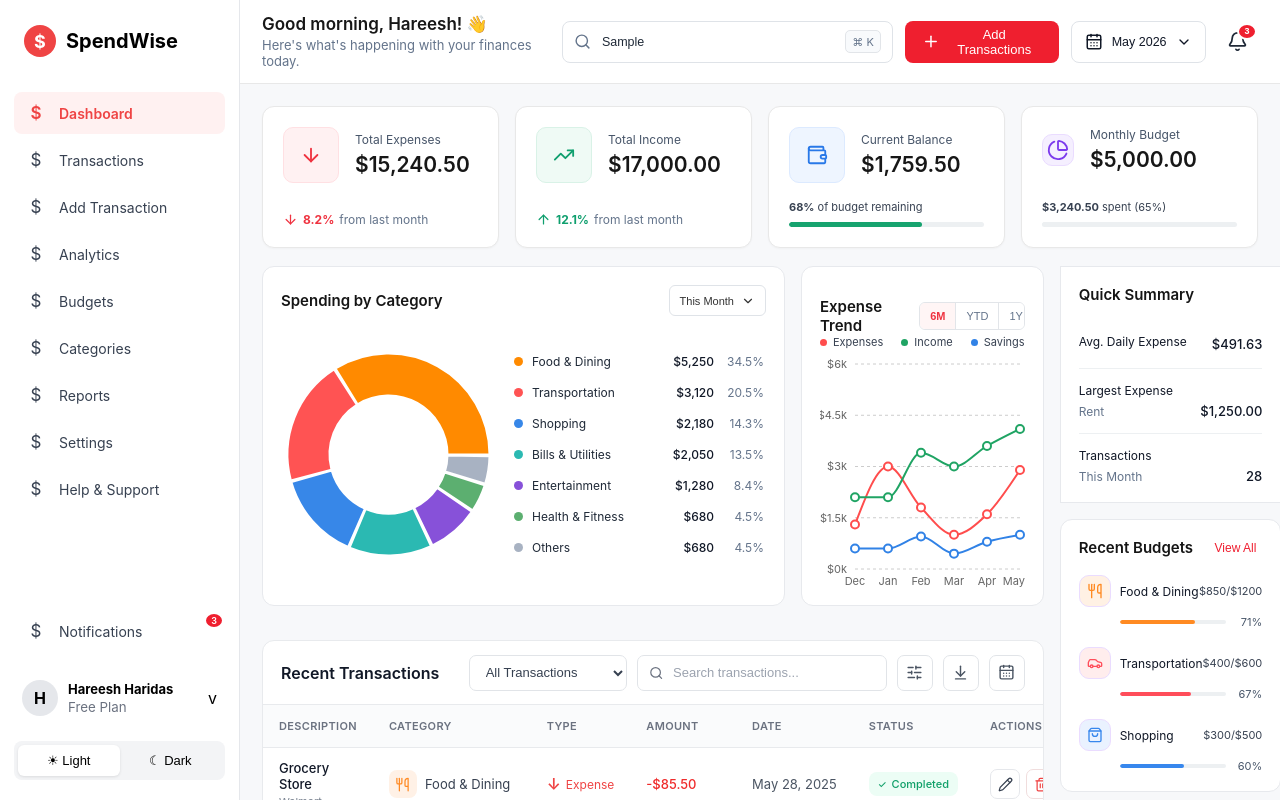
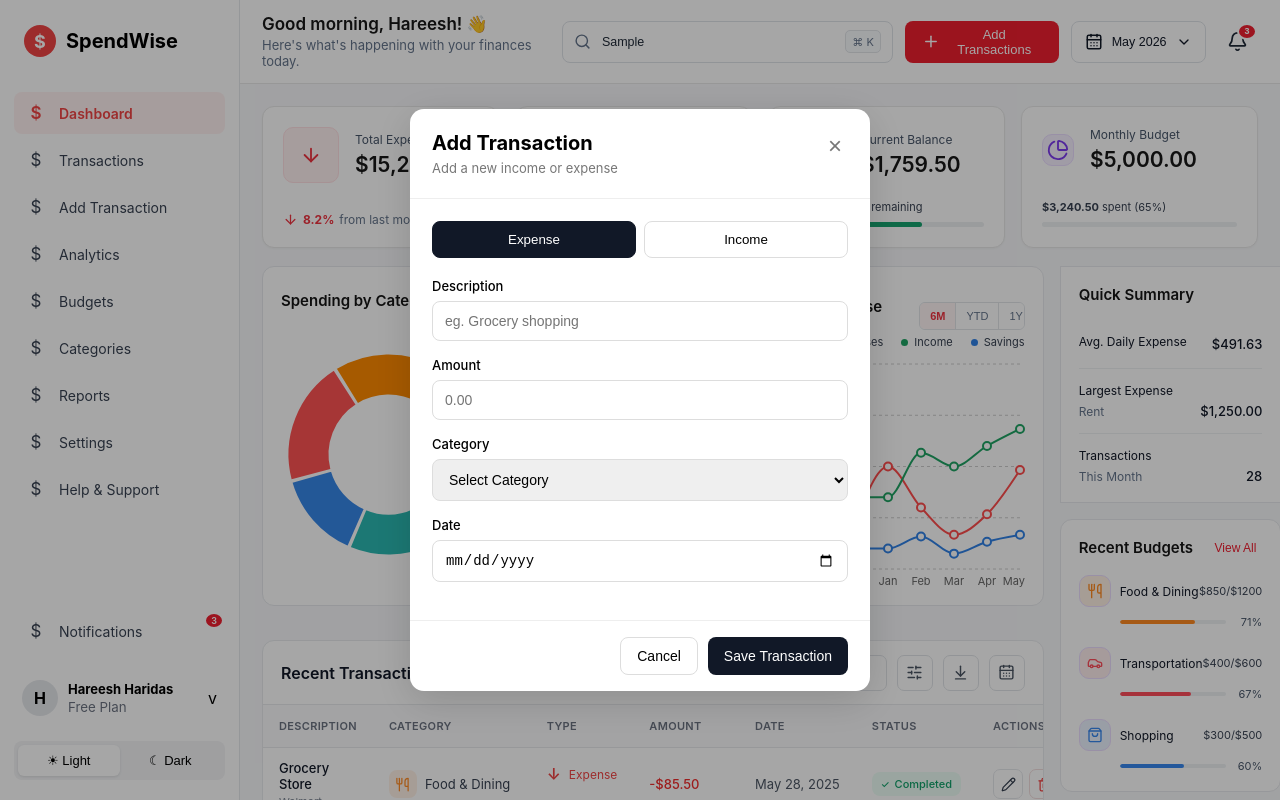
Before and after one commit to Hareesh-Haridas/SpendWise, a React (Vite) app: page / in a window 1280 px wide. Both pictures are taken after typing "Sample" into the empty fields and a click on the button "Add Transactions". Shown: the top 800 px of the page. Built offline with nearby package versions, Linux system fonts and the light colour scheme.

Commit message:
feat:add transaction functionality

```diff
--- a/src/App.jsx
+++ b/src/App.jsx
@@ -1,4 +1,4 @@
-import React from 'react'
+import React, { useState } from 'react'
 import Sidebar from './components/Sidebar/Sidebar'
 import Header from './components/Header/Header'
 import SummaryCards from './components/SummaryCards/SummaryCards'
@@ -8,13 +8,58 @@ import QuickSummary from './components/QuickSummary/QuickSummary'
 import RecentBudgets from './components/RecentBudgets/RecentBudgets'
 import TopCategories from './components/TopCategories/TopCategories'
 import RecentTransactions from './components/RecentTransactions/RecentTransactions'
+import AddTransaction from './components/AddTransaction/AddTransaction'
+import {
+  Utensils,
+  Car,
+  ShoppingBag,
+  Receipt,
+  Gamepad2
+} from 'lucide-react'
+function App() {
 
-function App() {
+  const [showAddTransaction, setShowAddTransaction] = useState(false);
+  const [transactions, setTransactions] = useState([]);
+
+  const handleAddTransaction = (transaction) => {
+    const categoryIcons = {
+      'Food & Dining': Utensils,
+      'Transportation': Car,
+      'Shopping': ShoppingBag,
+      'Bills & Utilities': Receipt,
+      'Entertainment': Gamepad2
+    }
+    const newTransaction = {
+      id: Date.now(),
+      description: transaction.description,
+      subtitle: transaction.category,
+      category: transaction.category,
+      type: transaction.type === 'income' ? 'Income' : 'Expense',
+      amount: Number(transaction.amount),
+      date: new Date(transaction.date).toLocaleDateString('en-US', {
+        month: 'short',
+        day: 'numeric',
+        year: 'numeric'
+      }),
+      status: 'Completed',
+      icon: categoryIcons[transaction.category] || null
+    }
+    setTransactions(prevTransactions => [
+      ...prevTransactions,
+      newTransaction
+    ])
+    setShowAddTransaction(false);
+  }
+
   return (
     <div className='app'>
       <Sidebar />
       <main className='main-content'>
-        <Header />
+        <Header onAddTransaction={() => setShowAddTransaction(true)} />
+        {showAddTransaction && (
+          <AddTransaction onclose={() => setShowAddTransaction(false)}
+            onSave={handleAddTransaction} />
+        )}
         <div className='page-content'>
           <SummaryCards />
           <div className='dashboard-grid'>
@@ -25,7 +70,7 @@ function App() {
               <RecentBudgets />
               <TopCategories />
             </div>
-            <RecentTransactions />
+            <RecentTransactions transactions={transactions} />
           </div>
 
         </div>
--- /dev/null
+++ b/src/components/AddTransaction/AddTransaction.css
@@ -0,0 +1,127 @@
+.modal-overlay {
+    position: fixed;
+    inset: 0;
+    background: rgba(0, 0, 0, 0.35);
+    display: flex;
+    align-items: center;
+    justify-content: center;
+    z-index: 1000;
+}
+
+.add-transaction-modal {
+    width: 460px;
+    background: white;
+    border-radius: 14px;
+    box-shadow: 0 10px 40px rgba(0, 0, 0, 0.15);
+}
+
+.modal-header {
+    display: flex;
+    justify-content: space-between;
+    align-items: flex-start;
+    padding: 22px;
+    border-bottom: 1px solid #eee;
+}
+
+.modal-header h2 {
+    margin: 0;
+    font-size: 20px;
+}
+
+.modal-header p {
+    margin: 5px 0 0;
+    color: #777;
+    font-size: 13px;
+}
+
+.close-btn {
+    border: none;
+    background: none;
+    font-size: 24px;
+    cursor: pointer;
+    color: #777;
+}
+
+.modal-body {
+    padding: 22px;
+}
+
+.transaction-type {
+    display: flex;
+    gap: 8px;
+    margin-bottom: 20px;
+}
+
+.type-btn {
+    flex: 1;
+    padding: 10px;
+    border: 1px solid #ddd;
+    background: white;
+    border-radius: 8px;
+    cursor: pointer;
+}
+
+.type-btn.active {
+    background: #111827;
+    color: white;
+    border-color: #111827;
+}
+
+.form-group {
+    display: flex;
+    flex-direction: column;
+    gap: 7px;
+    margin-bottom: 16px;
+}
+
+.form-group label {
+    font-size: 13px;
+    font-weight: 500;
+}
+
+.form-group input,
+.form-group select {
+    padding: 11px 12px;
+    border: 1px solid #ddd;
+    border-radius: 8px;
+    font-size: 14px;
+    outline: none;
+}
+
+.form-group input:focus,
+.form-group select:focus {
+    border-color: #999;
+}
+
+.modal-footer {
+    display: flex;
+    justify-content: flex-end;
+    gap: 10px;
+    padding: 16px 22px;
+    border-top: 1px solid #eee;
+}
+
+.cancel-btn,
+.save-btn {
+    padding: 10px 16px;
+    border-radius: 8px;
+    cursor: pointer;
+    font-size: 14px;
+}
+
+.cancel-btn {
+    border: 1px solid #ddd;
+    background: white;
+}
+
+.save-btn {
+    border: none;
+    background: #111827;
+    color: white;
+}
+
+.form-error {
+    margin: 4px 0 0;
+    color: #dc2626;
+    font-size: 13px;
+}
--- /dev/null
+++ b/src/components/AddTransaction/AddTransaction.jsx
@@ -0,0 +1,87 @@
+import React, { useState } from 'react'
+import './AddTransaction.css'
+
+function AddTransaction({ onclose, onSave }) {
+
+    const [type, setType] = useState('expense');
+    const [description, setDescription] = useState('');
+    const [amount, setAmount] = useState('');
+    const [category, setCategory] = useState('');
+    const [date, setDate] = useState('');
+    const [error, setError] = useState('');
+
+
+    return (
+        <div className='modal-overlay'>
+            <div className='add-transaction-modal'>
+                <div className='modal-header'>
+                    <div>
+                        <h2>Add Transaction</h2>
+                        <p>Add a new income or expense</p>
+                    </div>
+                    <button className='close-btn' onClick={onclose}>×</button>
+                </div>
+                <div className='modal-body'>
+                    <div className='transaction-type'>
+                        <button className={`type-btn ${type === 'expense' ? 'active' : ''}`} onClick={() => setType('expense')}>Expense</button>
+                        <button className={`type-btn ${type === 'income' ? 'active' : ''}`} onClick={() => setType('income')}>Income</button>
+                    </div>
+                    <div className='form-group'>
+                        <label>Description</label>
+                        <input type="text" placeholder='eg. Grocery shopping' value={description} onChange={(e) => setDescription(e.target.value)} />
+                    </div>
+                    <div className='form-group'>
+                        <label>Amount</label>
+                        <input type="number" placeholder='0.00' value={amount} onChange={(e) => setAmount(e.target.value)} />
+                    </div>
+                    <div className='form-group'>
+                        <label>Category</label>
+                        <select value={category} onChange={(e) => setCategory(e.target.value)}>
+                            <option value="">Select Category</option>
+                            <option>Food & Dining</option>
+                            <option>Transportation</option>
+                            <option>Shopping</option>
+                            <option>Bills & Utilities</option>
+                            <option>Entertainment</option>
+                        </select>
+                    </div>
+                    <div className='form-group'>
+                        <label>Date</label>
+                        <input type="date" value={date} onChange={(e) => setDate(e.target.value)} />
+                    </div>
+                    {error && (
+                        <p className="form-error">
+                            {error}
+                        </p>
+                    )}
+                </div>
+
+                <div className='modal-footer'>
+                    <button className='cancel-btn' onClick={onclose}>Cancel</button>
+                    <button className='save-btn' onClick={() => {
+                        if (!description || !amount || !category || !date) {
+                            setError('Please fill in all the fiels.');
+                            return;
+                        }
+                        const transaction = {
+                            type,
+                            description,
+                            amount,
+                            category,
+                            date
+                        }
+                        onSave(transaction);
+                        setDescription('');
+                        setAmount('');
+                        setCategory('');
+                        setDate('');
+                        setError('');
+                    }}
+                    >Save Transaction</button>
+                </div>
+            </div>
+        </div >
+    )
+}
+
+export default AddTransaction
--- a/src/components/Header/Header.jsx
+++ b/src/components/Header/Header.jsx
@@ -7,7 +7,7 @@ import {
     Bell
 } from "lucide-react";
 import './Header.css'
-function Header() {
+function Header({ onAddTransaction }) {
     return (
         <header className='header'>
             <div className='header-greeting'>
@@ -20,7 +20,7 @@ function Header() {
                     <input type="text" placeholder='Search transactions, categories...' />
                     <span className='search-shortcut'>⌘ K</span>
                 </div>
-                <button className='add-transaction-btn'>
+                <button className='add-transaction-btn' onClick={onAddTransaction}>
                     <Plus size={19}></Plus>
                     <span>Add Transactions</span>
                 </button>
--- a/src/components/RecentTransactions/RecentTransactions.jsx
+++ b/src/components/RecentTransactions/RecentTransactions.jsx
@@ -13,8 +13,8 @@ import {
     Car,
     ShoppingBag
 } from 'lucide-react'
-function RecentTransactions() {
-    const transactions = [
+function RecentTransactions({ transactions }) {
+    const mockTransactions = [
         {
             id: 1,
             description: 'Grocery Store',
@@ -110,7 +110,7 @@ function RecentTransactions() {
                         </tr>
                     </thead>
                     <tbody>
-                        {transactions.map((transaction) => {
+                        {[...mockTransactions, ...transactions].map((transaction) => {
                             const CategoryIcon = transaction.icon;
                             return (
                                 <tr key={transaction.id}>
```
